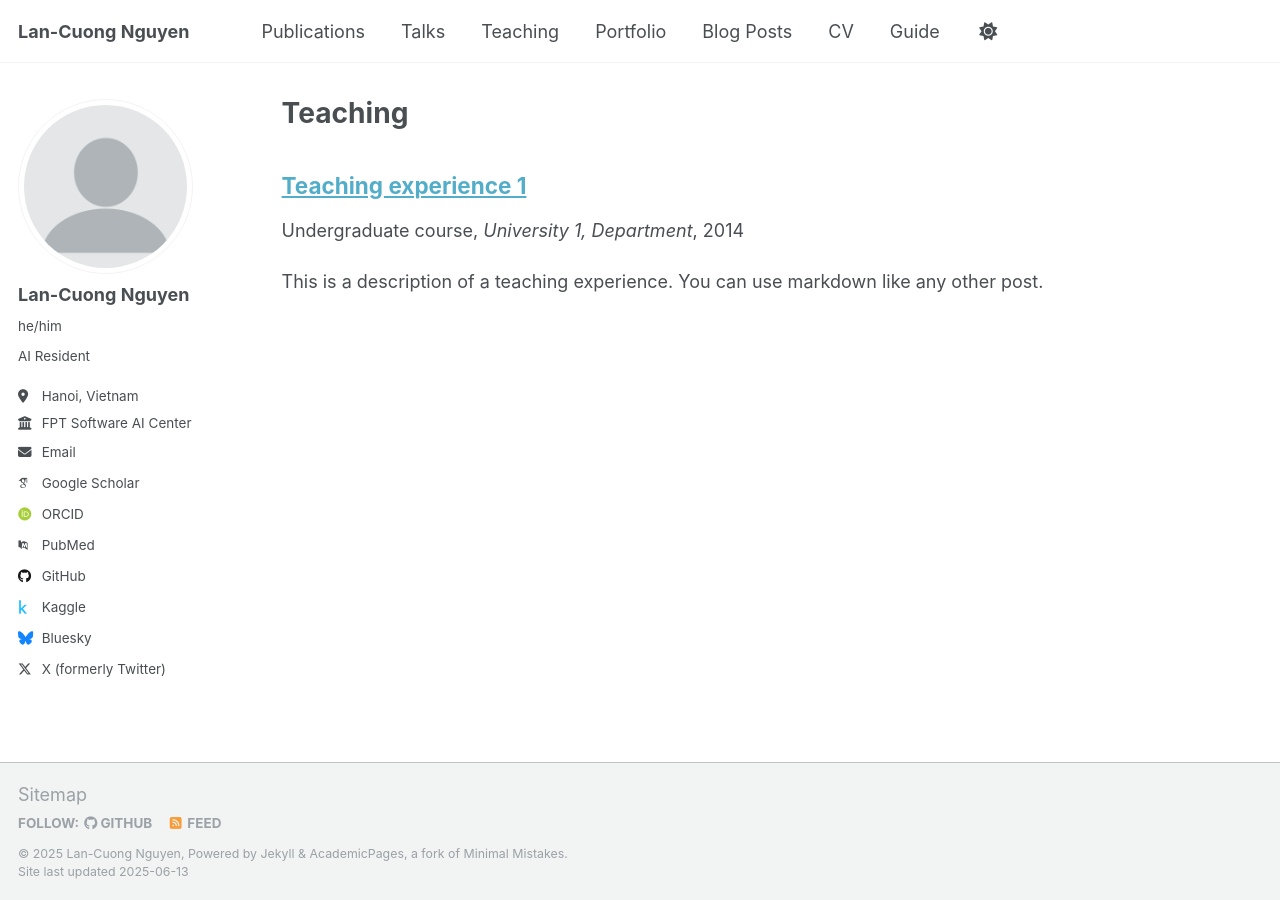
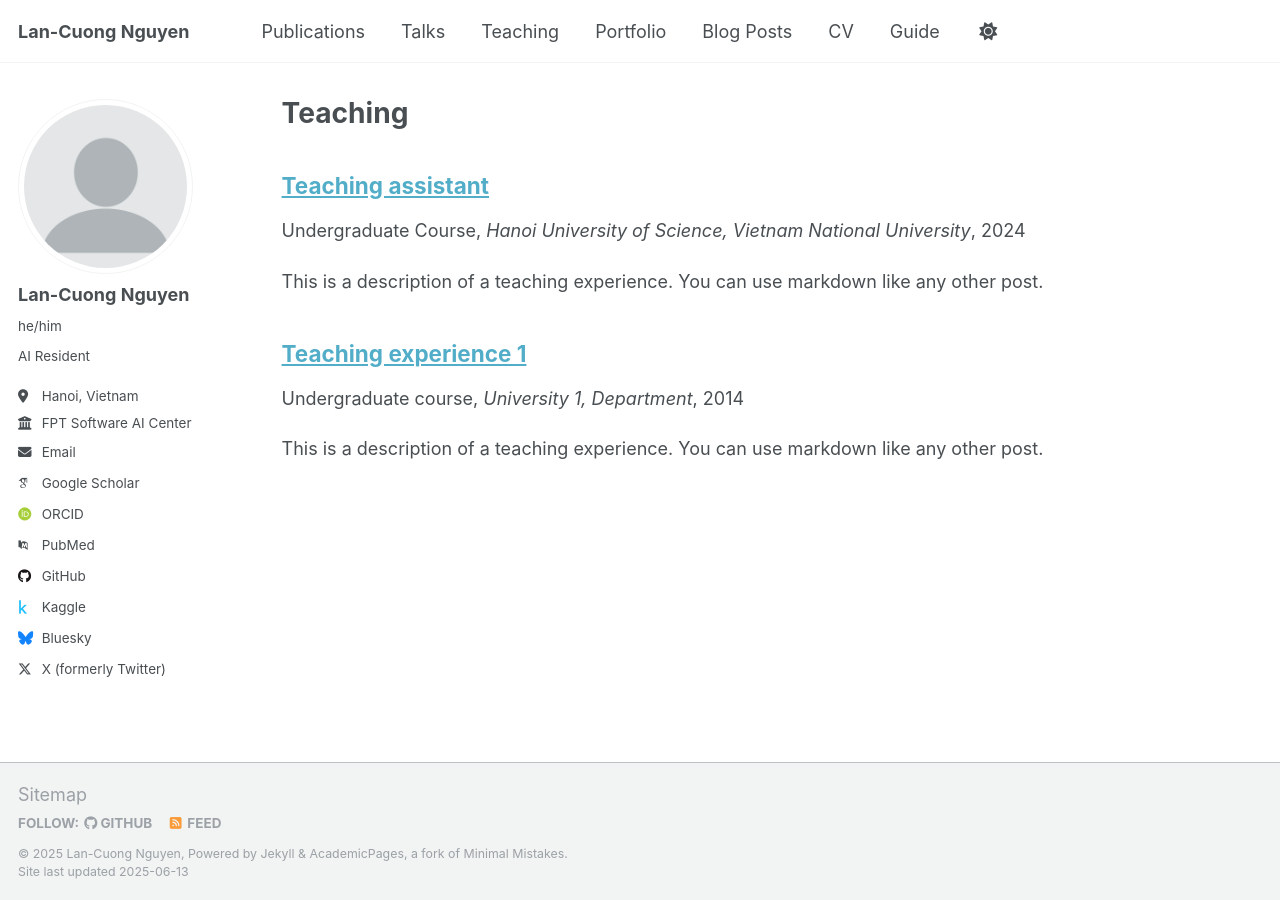
Before and after one commit to cuonglannguyen/cuonglannguyen.github.io, a Jekyll site: the page built from _pages/teaching.html, in a window 1280 px wide. Built offline with Jekyll 4.4.1, drawn with Linux system fonts in a browser that asks for light colours; some web fonts are replaced; a file with an impossible date is left out.

Commit message:
Update 2015-spring-teaching-2.md

```diff
--- a/_teaching/2015-spring-teaching-2.md
+++ b/_teaching/2015-spring-teaching-2.md
@@ -2,9 +2,9 @@
 title: "Teaching assistant"
 collection: teaching
 type: "Undergraduate Course"
-permalink: /teaching/2015-spring-teaching-1
+permalink: /teaching/2024-spring-teaching
 venue: "Hanoi University of Science, Vietnam National University"
-date: 2024-03
+date: 2024-03-05
 location: "Hanoi, Vietnam"
 ---
 
```
